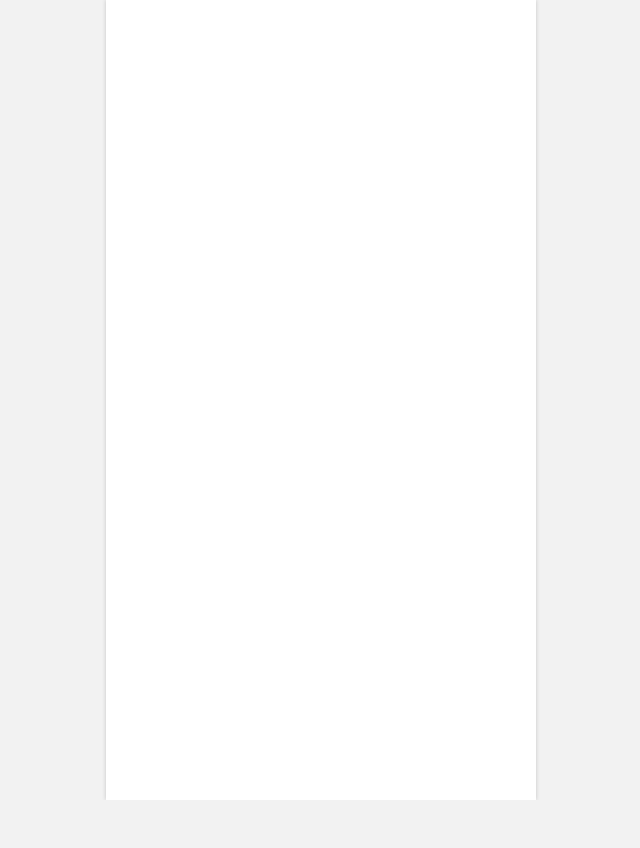
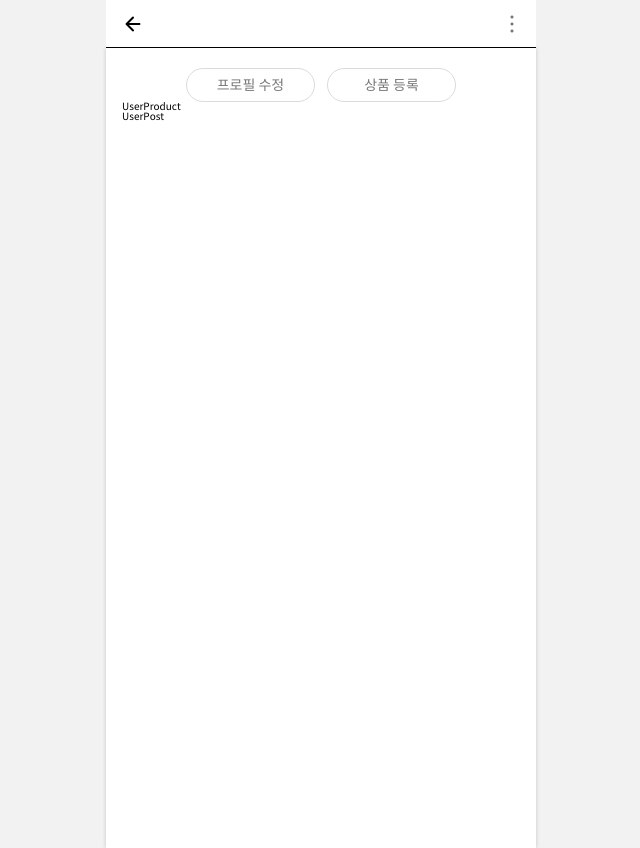
Before and after one commit to FRONTENDSCHOOL5/final-08-Off-field-baseball, a React (Create React App) app: page /profile in a window 1280 px wide. Before the commit this address had no page. Shown: the whole page, without its empty margins (319-959 px from the left). Before the commit the page ends 800 px from the top, so only its background shows below. Built offline with nearby package versions, Linux system fonts and the light colour scheme.

Commit message:
Style: pages/Profile 폴더 생성 및 Profile 페이지 관련 파일들 추가 및 버튼 스타일링

```diff
--- /dev/null
+++ b/src/pages/Profile/Profile.jsx
@@ -0,0 +1,19 @@
+import React from 'react';
+import ProfileHeader from './ProfileHeader/ProfileHeader';
+import ContentsLayout from '../../components/layout/ContentsLayout/ContentsLayout';
+import UserProduct from './UserProduct/UserProduct';
+import UserPost from './UserPost/UserPost';
+import TopBasicNav from '../../components/common/TopNavBar/TopBasicNav';
+
+export default function Profile() {
+  return (
+    <>
+      <TopBasicNav />
+      <ContentsLayout>
+        <ProfileHeader />
+        <UserProduct />
+        <UserPost />
+      </ContentsLayout>
+    </>
+  );
+}
--- /dev/null
+++ b/src/pages/Profile/ProfileHeader/MyBtns.jsx
@@ -0,0 +1,18 @@
+import React from 'react';
+import styled from 'styled-components';
+import Button from '../../../components/common/Button/Button';
+
+export default function MyBtns() {
+  return (
+    <MyBtnsWrapper>
+      <Button whiteBtn>프로필 수정</Button>
+      <Button whiteBtn>상품 등록</Button>
+    </MyBtnsWrapper>
+  );
+}
+
+const MyBtnsWrapper = styled.div`
+  display: flex;
+  margin: 0 64px;
+  gap: 12px;
+`;
--- /dev/null
+++ b/src/pages/Profile/ProfileHeader/ProfileHeader.jsx
@@ -0,0 +1,18 @@
+import React from 'react';
+import styled from 'styled-components';
+import UserBtns from './UserBtns';
+import MyBtns from './MyBtns';
+
+export default function ProfileHeader() {
+  return (
+    <ProfileHeaderWrapper>
+      {/* <UserBtns /> */}
+      <MyBtns />
+    </ProfileHeaderWrapper>
+  );
+}
+
+const ProfileHeaderWrapper = styled.div`
+  display: flex;
+  flex-direction: column;
+`;
--- /dev/null
+++ b/src/pages/Profile/ProfileHeader/UserBtns.jsx
@@ -0,0 +1,40 @@
+import React from 'react';
+import styled from 'styled-components';
+import Button from '../../../components/common/Button/Button';
+import { MESSAGE_CIRCLE_SM, SHARE } from '../../../styles/CommonIcons';
+
+export default function UserBtns() {
+  return (
+    <BtnsWrapper>
+      <BtnSmall>
+        <img src={MESSAGE_CIRCLE_SM} alt='채팅 시작하기 버튼' />
+      </BtnSmall>
+      {/* <UserButton>팔로우</UserButton> */}
+      <Button whiteBtn>언팔로우</Button>
+      <BtnSmall>
+        <img src={SHARE} alt='공유하기 버튼' />
+      </BtnSmall>
+    </BtnsWrapper>
+  );
+}
+
+const BtnsWrapper = styled.div`
+  display: flex;
+  justify-content: space-around;
+  gap: 10px;
+  margin: 0 75px;
+`;
+
+const BtnSmall = styled.button`
+  width: 34px;
+  flex-shrink: 0;
+  border-radius: 30px;
+  border: 1px solid var(--gray-300);
+
+  img {
+    width: 20px;
+    aspect-ratio: 1 / 1;
+    object-fit: contain;
+    margin: 0 auto;
+  }
+`;
--- /dev/null
+++ b/src/pages/Profile/UserPost/UserPost.jsx
@@ -0,0 +1,5 @@
+import React from 'react';
+
+export default function UserPost() {
+  return <div>UserPost</div>;
+}
--- /dev/null
+++ b/src/pages/Profile/UserProduct/UserProduct.jsx
@@ -0,0 +1,5 @@
+import React from 'react';
+
+export default function UserProduct() {
+  return <div>UserProduct</div>;
+}
--- a/src/routes/Router.jsx
+++ b/src/routes/Router.jsx
@@ -2,6 +2,7 @@ import { BrowserRouter, Routes, Route } from 'react-router-dom';
 import Login from '../pages/Login/Login';
 import JoinProfile from '../pages/Join/JoinProfile';
 import Feed from '../pages/Feed/Feed';
+import Profile from '../pages/Profile/Profile';
 
 export default function Router() {
   return (
@@ -10,6 +11,7 @@ export default function Router() {
         <Route path='/' element={<Feed />} />
         <Route path='/login' element={<Login />} />
         <Route path='/joinprofile' element={<JoinProfile />} />
+        <Route path='/profile' element={<Profile />} />
       </Routes>
     </BrowserRouter>
   );
```
